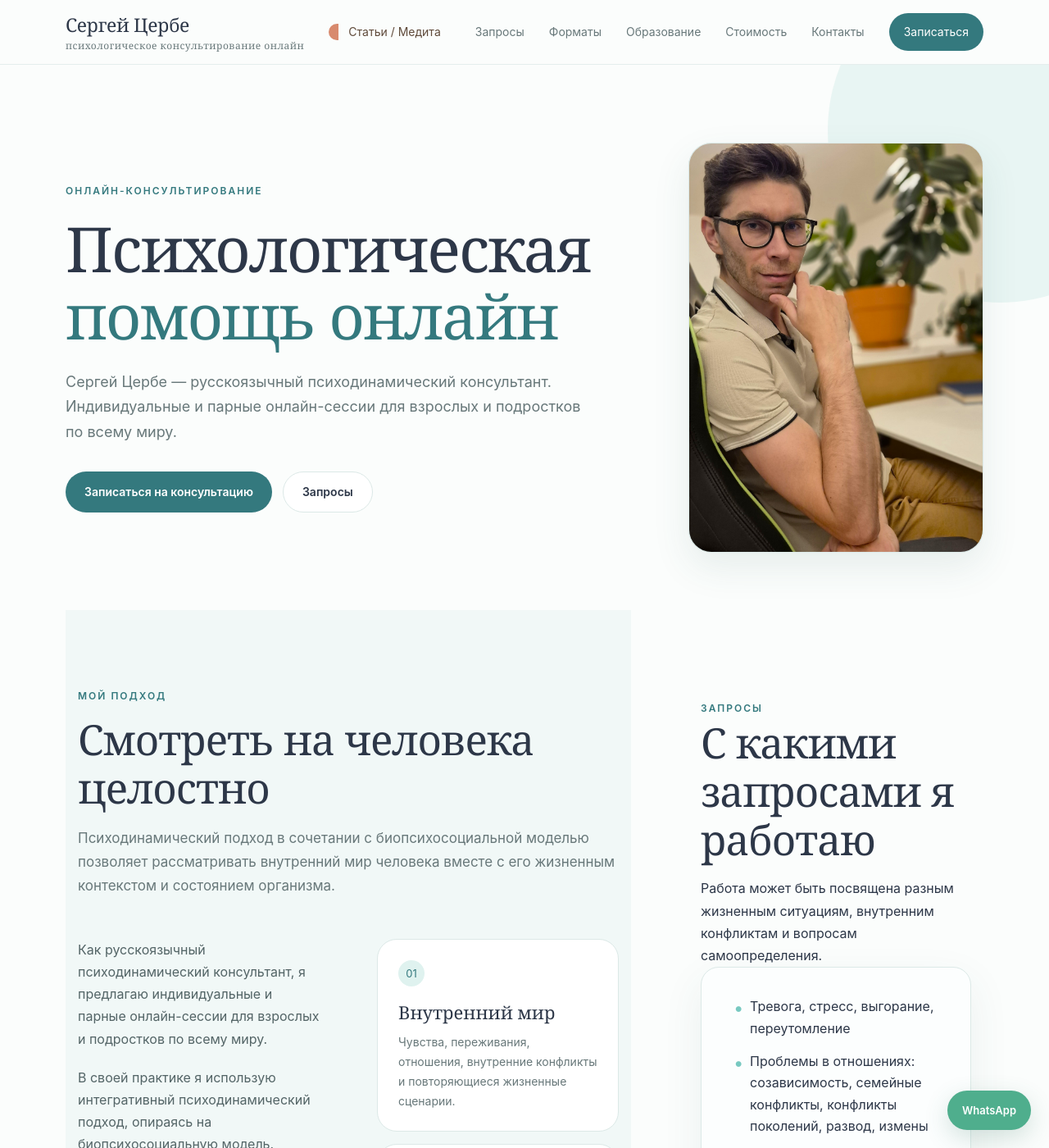
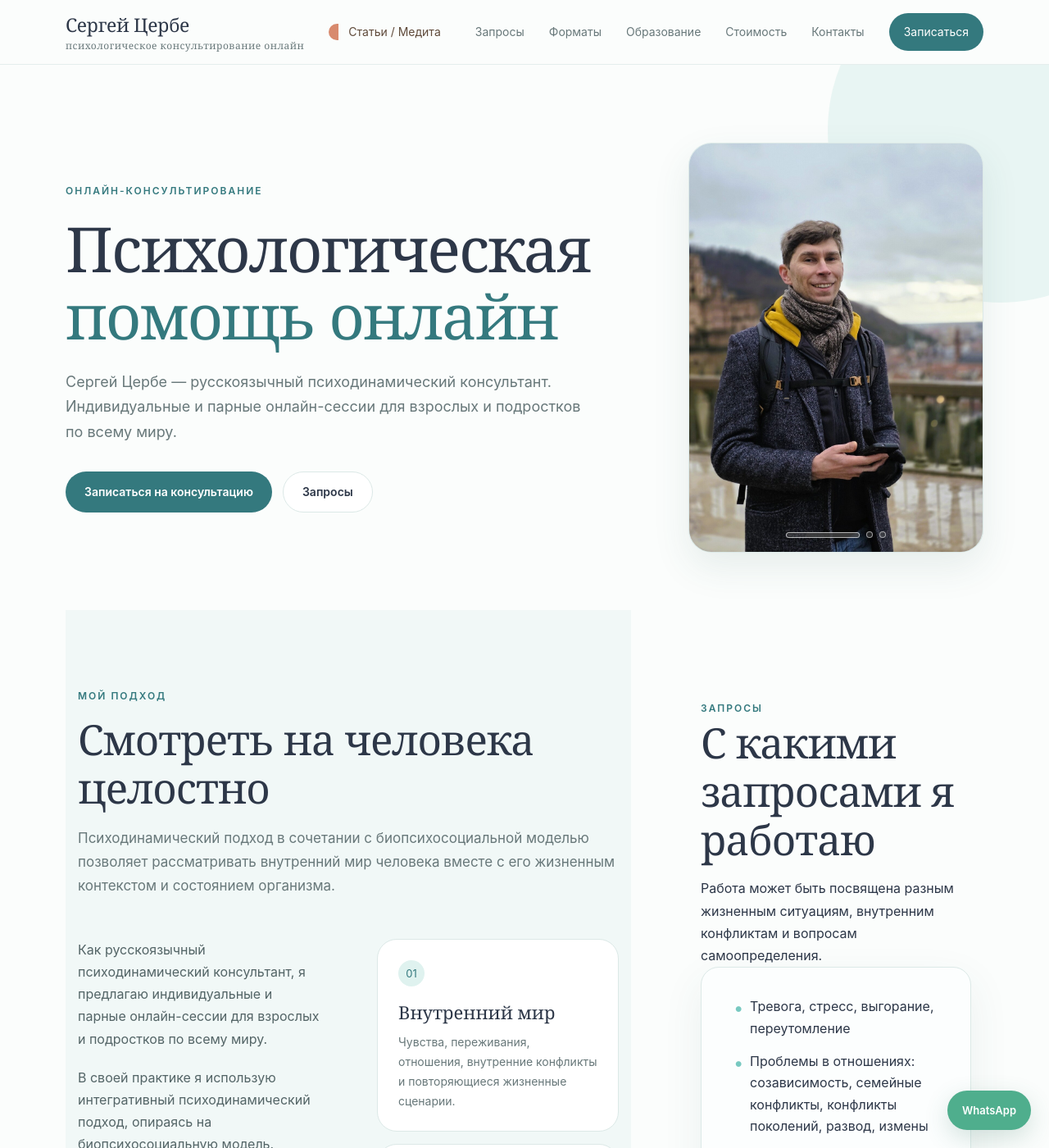
Before and after one commit to zerbe25-gif/zerbe25-gif.github.io, a Jekyll site: the page built from index.html, in a window 1280 px wide and 1400 px high. Shown: the whole window at 82% size. Built offline with Jekyll 4.4.1, drawn with Linux system fonts in a browser that asks for light colours.

Commit message:
Update index.html

```diff
--- a/index.html
+++ b/index.html
@@ -1236,107 +1236,157 @@
 
 /* ================= PHOTO SLIDER ================= */
 
-/* ================= PHOTO SLIDER ================= */
-
 .photo-area {
   position: relative;
-
   width: 100%;
   max-width: 360px;
-
   aspect-ratio: 9 / 16;
-
   margin-left: auto;
   margin-right: 0;
-
   overflow: hidden;
-
   border-radius: 28px;
-
   background: #e8f4f2;
-
-  box-shadow:
-    0 18px 45px rgba(53, 94, 91, 0.10);
-}
-
+  box-shadow: 0 18px 45px rgba(53, 94, 91, 0.10);
+  cursor: pointer;
+  isolation: isolate;
+}
 
 .photo-card {
   position: absolute;
-
   inset: 0;
-
   width: 100%;
   height: 100%;
-
   overflow: hidden;
-
   border-radius: 28px;
-
   background: #e8f4f2;
-
-  will-change: transform;
-}
-
+  transform: translateX(100%);
+  z-index: 0;
+}
 
 .photo-card img {
   display: block;
-
   width: 100%;
   height: 100%;
-
-  /*
-    Фотография полностью заполняет рамку.
-    Небольшая часть изображения может
-    обрезаться по краям.
-  */
-
   object-fit: cover;
-
   object-position: center center;
 }
-
-
-/* Текущая фотография */
 
 .photo-card.current {
   transform: translateX(0);
-
   z-index: 1;
 }
-
-
-/* Следующая фотография находится
-   за правой границей */
 
 .photo-card.next {
   transform: translateX(100%);
-
   z-index: 2;
 }
 
-
-/* Новая фотография въезжает справа налево */
-
 .photo-card.slide-in {
-  animation:
-    photoSlideIn 1.4s cubic-bezier(.22, .61, .36, 1)
-    forwards;
-
+  animation: photoSlideIn 1.4s cubic-bezier(.22, .61, .36, 1) forwards;
   z-index: 2;
 }
 
-
 @keyframes photoSlideIn {
-
   from {
     transform: translateX(100%);
   }
-
   to {
     transform: translateX(0);
   }
-
-}
+}
+
+/* Таймер поверх фотографии, внизу */
+
+.photo-indicators {
+  position: absolute;
+  z-index: 5;
+  left: 0;
+  right: 0;
+  bottom: 18px;
+  display: flex;
+  justify-content: center;
+  align-items: center;
+  gap: 8px;
+  width: 100%;
+  pointer-events: none;
+}
+
+.photo-indicator {
+  position: relative;
+  display: block;
+  flex: 0 0 8px;
+  width: 8px;
+  height: 8px;
+  box-sizing: border-box;
+  padding: 0;
+  overflow: hidden;
+  border: 1px solid rgba(255, 255, 255, 0.55);
+  border-radius: 999px;
+  background: rgba(100, 100, 100, 0.35);
+  box-shadow: 0 1px 4px rgba(0, 0, 0, 0.12);
+  cursor: pointer;
+  pointer-events: auto;
+  transition:
+    flex-basis 0.35s ease,
+    width 0.35s ease,
+    height 0.35s ease,
+    background 0.35s ease;
+}
+
+.photo-indicator.is-active {
+  flex-basis: 30%;
+  width: 30%;
+  max-width: 90px;
+  height: 7px;
+  background: rgba(125, 125, 125, 0.28);
+  border-color: rgba(255, 255, 255, 0.65);
+}
+
+.photo-indicator::before {
+  content: "";
+  position: absolute;
+  inset: 0;
+  border-radius: inherit;
+  background: rgba(65, 65, 65, 0.68);
+  transform: scaleX(0);
+  transform-origin: right center;
+}
+
+.photo-indicator.is-active::before {
+  animation: photoTimerFill 10s linear forwards;
+}
+
+@keyframes photoTimerFill {
+  from {
+    transform: scaleX(0);
+  }
+  to {
+    transform: scaleX(1);
+  }
+}
+
+/* На телефонах фотография располагается по центру */
+
+@media (max-width: 850px) {
+  .photo-area {
+    width: min(100%, 360px);
+    max-width: 360px;
+    margin-left: auto;
+    margin-right: auto;
+    justify-self: center;
+  }
+}
+
+@media (max-width: 550px) {
+  .photo-area {
+    width: min(100%, 330px);
+    max-width: 330px;
+    margin-left: auto;
+    margin-right: auto;
+    justify-self: center;
+  }
+}
+
 
 /* ================= MOBILE ================= */
  }
@@ -1383,17 +1433,7 @@
     bottom: 14px;
   }
 
-    .photo-area {
-  width: min(100%, 330px);
-
-  max-width: 330px;
-
-  margin-left: auto;
-  margin-right: auto;
-
-  justify-self: center;
-}
-}
+   }
 
 
 /* ================= ARTICLE CAROUSEL ================= */
@@ -1721,27 +1761,29 @@
 
      <!-- ================= ФОТО ================= -->
 
+
 <div class="photo-area reveal" id="photo-slider">
 
   <div class="photo-card">
-    <img
-      src="images/Sergey-A.jpg"
-      alt="Сергей Цербе"
-    >
+    <img src="images/sergey-A.jpg" alt="Сергей Цербе">
   </div>
 
   <div class="photo-card">
-    <img
-      src="images/Sergey-B.jpg"
-      alt="Сергей Цербе"
-    >
+    <img src="images/sergey-B.jpg" alt="Сергей Цербе">
   </div>
 
   <div class="photo-card">
-    <img
-      src="images/Sergey-C.jpg"
-      alt="Сергей Цербе"
-    >
+    <img src="images/sergey-C.jpg" alt="Сергей Цербе">
+  </div>
+
+  <!-- Визуальный таймер поверх фотографии -->
+  <div class="photo-indicators" id="photo-indicators">
+    <button class="photo-indicator" type="button"
+      aria-label="Первая фотография"></button>
+    <button class="photo-indicator" type="button"
+      aria-label="Вторая фотография"></button>
+    <button class="photo-indicator" type="button"
+      aria-label="Третья фотография"></button>
   </div>
 
 </div>
```
Also changed, not shown: other parts of index.html (+83 -71 lines).
